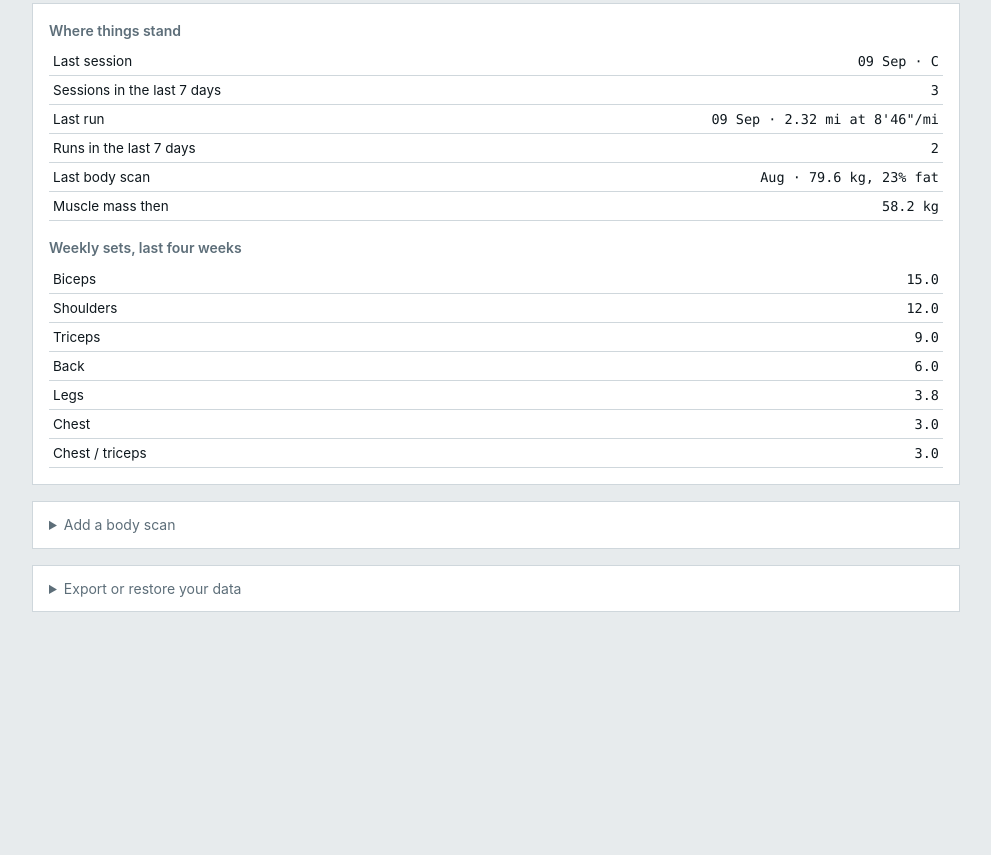
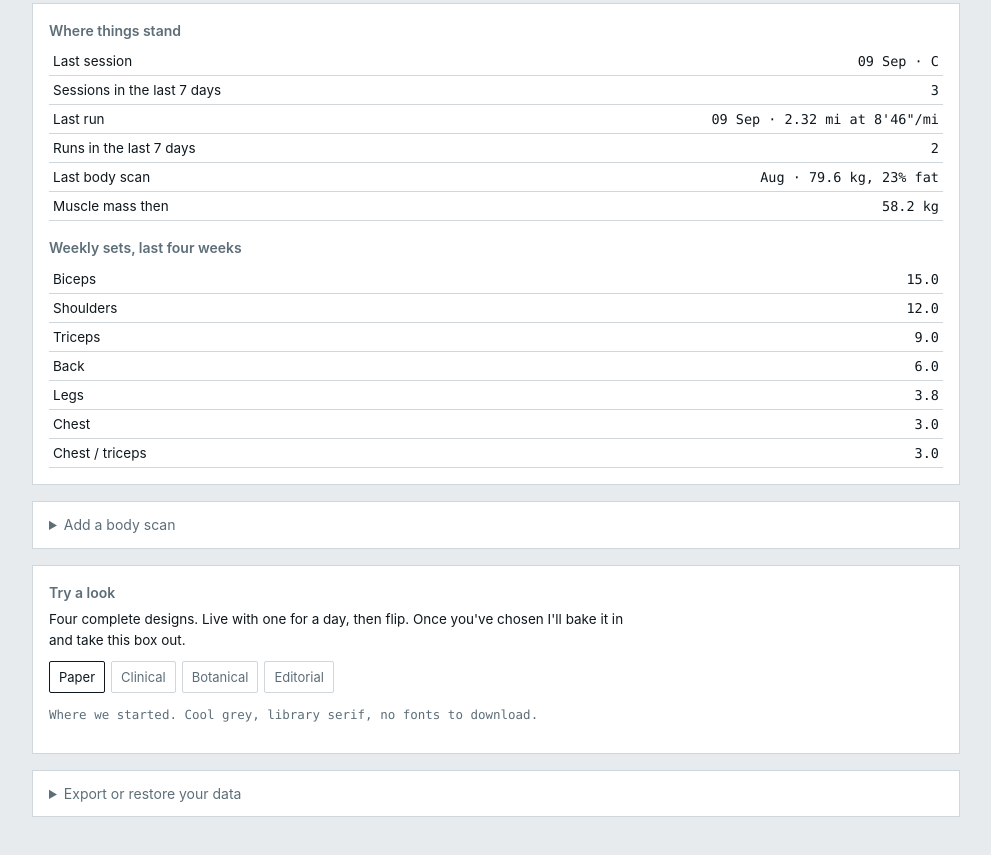
Before and after one commit to jamesowens1-liv/training-log, a plain HTML site: page index.html in a window 1280 px wide. Shown: the part 1034-1889 px from the top of the page, without its empty margins (144-1135 px from the left). Before the commit the page ends 1742 px from the top, so only its background shows below. Drawn offline with Linux system fonts and the light colour scheme.

Commit message:
Add files via upload

```diff
--- a/index.html
+++ b/index.html
@@ -11,12 +11,14 @@
   :root{
     --paper:#E7EBED; --card:#FFFFFF; --ink:#0F181E; --muted:#5D6E79; --rule:#CFD7DC;
     --teal:#16615E; --oxide:#9B3A2C; --slate:#33556E; --ochre:#9A7B1E; --sand:#DCE2E5;
+    --flagbg:#FBF7EA; --flagline:#E6DCBC;
     --display:"Iowan Old Style","Palatino Linotype",Palatino,Georgia,serif;
     --body:-apple-system,BlinkMacSystemFont,"Segoe UI",Roboto,"Helvetica Neue",Arial,sans-serif;
     --mono:ui-monospace,"SF Mono",Menlo,Consolas,monospace;
   }
   *{box-sizing:border-box}
   body{margin:0;background:var(--paper);color:var(--ink);font-family:var(--body);
+       transition:background .2s ease,color .2s ease;
        font-size:15px;line-height:1.55;-webkit-text-size-adjust:100%}
   .wrap{max-width:960px;margin:0 auto;
        padding:calc(22px + env(safe-area-inset-top)) 16px calc(80px + env(safe-area-inset-bottom))}
@@ -57,7 +59,7 @@
   .btn.ghost{background:none;color:var(--ink);border:1px solid var(--rule)}
   .row{display:flex;gap:8px;flex-wrap:wrap;align-items:center;margin-top:10px}
   .note{font-size:13px;color:var(--muted);border-left:2px solid var(--ochre);padding:2px 0 2px 11px;margin:12px 0}
-  .flag{font-size:13.5px;background:#FBF7EA;border:1px solid #E6DCBC;padding:11px 13px;margin:12px 0}
+  .flag{font-size:13.5px;background:var(--flagbg);border:1px solid var(--flagline);padding:11px 13px;margin:12px 0}
   code{font-family:var(--mono);font-size:12.5px;background:var(--sand);padding:1px 4px}
   .chips{display:flex;flex-wrap:wrap;gap:6px;margin-bottom:12px}
   .chips button{font:inherit;font-size:13px;background:var(--card);border:1px solid var(--rule);
@@ -137,6 +139,13 @@ Machine shoulder press - 25 x 8 x 3
     </div>
       </div>
     </details>
+    <div class="card">
+      <h3>Try a look</h3>
+      <p style="font-size:13.5px;margin-bottom:10px">Four complete designs. Live with one for a day,
+        then flip. Once you've chosen I'll bake it in and take this box out.</p>
+      <div class="chips" id="themeChips"></div>
+      <p class="readout" id="themeNote"></p>
+    </div>
     <details class="card" style="padding:12px 16px">
       <summary style="cursor:pointer;font-size:14px;color:var(--muted)">Export or restore your data</summary>
       <div style="margin-top:10px">
@@ -649,6 +658,67 @@ function drawCardio(){
   el('cardioList').textContent=other.reverse().join('\n');
 }
 
+/* ---------- themes ---------- */
+const THEMES={
+ paper:{name:'Paper', note:'Where we started. Cool grey, library serif, no fonts to download.',
+   scheme:'light', vars:{
+   paper:'#E7EBED',card:'#FFFFFF',ink:'#0F181E',muted:'#5D6E79',rule:'#CFD7DC',sand:'#DCE2E5',
+   teal:'#16615E',oxide:'#9B3A2C',slate:'#33556E',ochre:'#9A7B1E',flagbg:'#FBF7EA',flagline:'#E6DCBC',
+   display:'"Iowan Old Style","Palatino Linotype",Palatino,Georgia,serif'}},
+
+ clinical:{name:'Clinical', note:'The body-scan clinic look. Near-white, cool, precise, one instrument blue.',
+   scheme:'light', vars:{
+   paper:'#F1F4F6',card:'#FFFFFF',ink:'#0A1418',muted:'#68797F',rule:'#DCE4E8',sand:'#E6EDF0',
+   teal:'#0F6E96',oxide:'#B8503F',slate:'#2C4C63',ochre:'#7F8D95',flagbg:'#EDF4F7',flagline:'#CFE0E8',
+   display:'-apple-system,BlinkMacSystemFont,"Segoe UI",Roboto,"Helvetica Neue",Arial,sans-serif'},
+   tweak:'h1,h2{letter-spacing:-.02em;font-weight:600}.rail b{letter-spacing:-.02em}'},
+
+ botanical:{name:'Botanical', note:'Warm paper, leaf green, poppy scarlet, opium mauve. Serif headings.',
+   scheme:'light', font:'https://fonts.googleapis.com/css2?family=Fraunces:opsz,wght@9..144,500;9..144,600&display=swap',
+   vars:{
+   paper:'#F1EBE1',card:'#FBF8F3',ink:'#2A211C',muted:'#7B6B5E',rule:'#DFD4C5',sand:'#E9E0D2',
+   teal:'#4C6B41',oxide:'#B23A2E',slate:'#6B5B7B',ochre:'#C08C2A',flagbg:'#F6EEDF',flagline:'#E3D3B4',
+   display:'"Fraunces",Georgia,serif'}},
+
+ editorial:{name:'Editorial', note:'Dark, high contrast, one poppy red. Quiet but not shy.',
+   scheme:'dark', font:'https://fonts.googleapis.com/css2?family=Instrument+Serif:ital@0;1&family=IBM+Plex+Mono:wght@400;500&display=swap',
+   vars:{
+   paper:'#141211',card:'#1C1918',ink:'#F2EDE6',muted:'#9B928B',rule:'#302B29',sand:'#262220',
+   teal:'#5FBFAE',oxide:'#E2503B',slate:'#7FB6C9',ochre:'#D9B24C',flagbg:'#221E1B',flagline:'#3A332E',
+   display:'"Instrument Serif",Georgia,serif',
+   mono:'"IBM Plex Mono",ui-monospace,Menlo,monospace'},
+   tweak:'h1{font-size:38px;font-weight:400}h2{font-weight:400}.rail b{font-weight:400}'}
+};
+let themeStyle=null;
+function applyTheme(id){
+  const t=THEMES[id]||THEMES.paper, r=document.documentElement;
+  Object.entries(t.vars).forEach(([k,v])=>r.style.setProperty('--'+k,v));
+  if(!t.vars.mono) r.style.setProperty('--mono','ui-monospace,"SF Mono",Menlo,Consolas,monospace');
+  r.style.colorScheme=t.scheme;
+  const meta=document.querySelector('meta[name="theme-color"]');
+  if(meta) meta.setAttribute('content',t.vars.paper);
+  if(t.font && !document.querySelector(`link[href="${t.font}"]`)){
+    const l=document.createElement('link'); l.rel='stylesheet'; l.href=t.font; document.head.appendChild(l);
+  }
+  if(!themeStyle){ themeStyle=document.createElement('style'); document.head.appendChild(themeStyle); }
+  themeStyle.textContent=t.tweak||'';
+  try{ localStorage.setItem('papaver-theme',id); }catch(e){}
+  const chips=el('themeChips');
+  if(chips){
+    chips.querySelectorAll('button').forEach(b=>b.setAttribute('aria-pressed',b.dataset.t===id));
+    el('themeNote').textContent=t.note;
+  }
+  setTimeout(drawAll,60);
+}
+function wireThemes(){
+  el('themeChips').innerHTML=Object.entries(THEMES).map(([k,t])=>
+    `<button data-t="${k}" aria-pressed="false">${t.name}</button>`).join('');
+  el('themeChips').onclick=e=>{const b=e.target.closest('button'); if(b) applyTheme(b.dataset.t);};
+  let saved='paper';
+  try{ saved=localStorage.getItem('papaver-theme')||'paper'; }catch(e){}
+  applyTheme(saved);
+}
+
 /* ---------- log summary ---------- */
 function drawLog(){
   const S=D.sessions, b=D.body, R=allRuns().filter(r=>r.date).sort((a,b2)=>a.date<b2.date?-1:1);
@@ -853,7 +923,7 @@ function drawAll(){
 (async()=>{
   await load();
   D=merge();
-  buildNav(); rail(); wireAdd(); drawLog();
+  buildNav(); rail(); wireAdd(); drawLog(); wireThemes();
   window.addEventListener('resize',()=>drawAll());
 })();
 </script>
```
